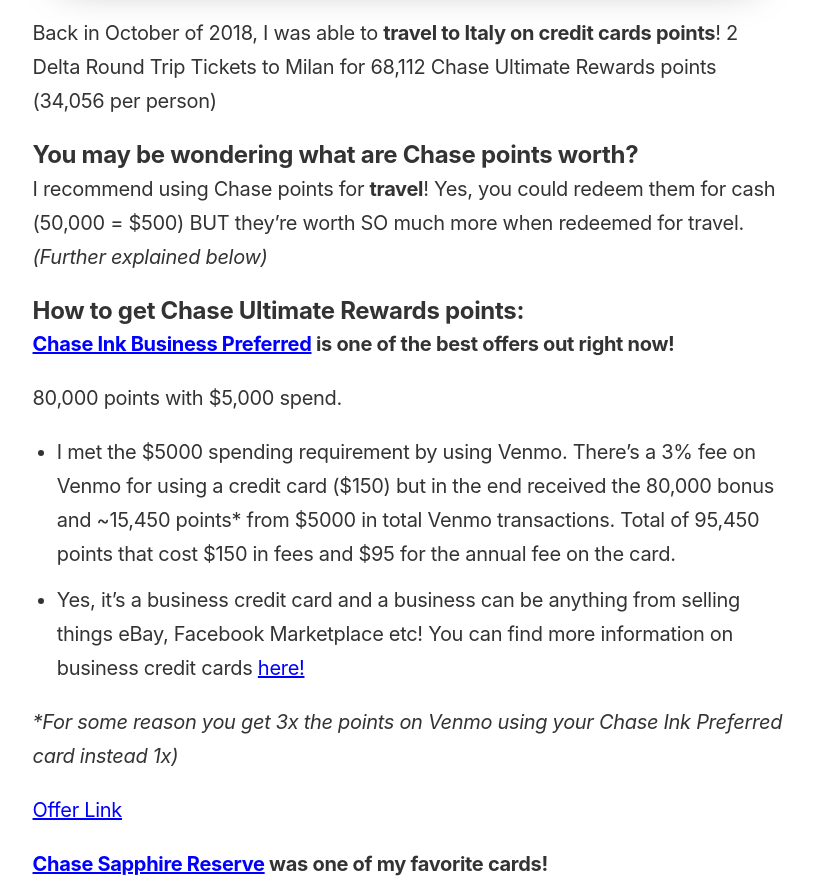
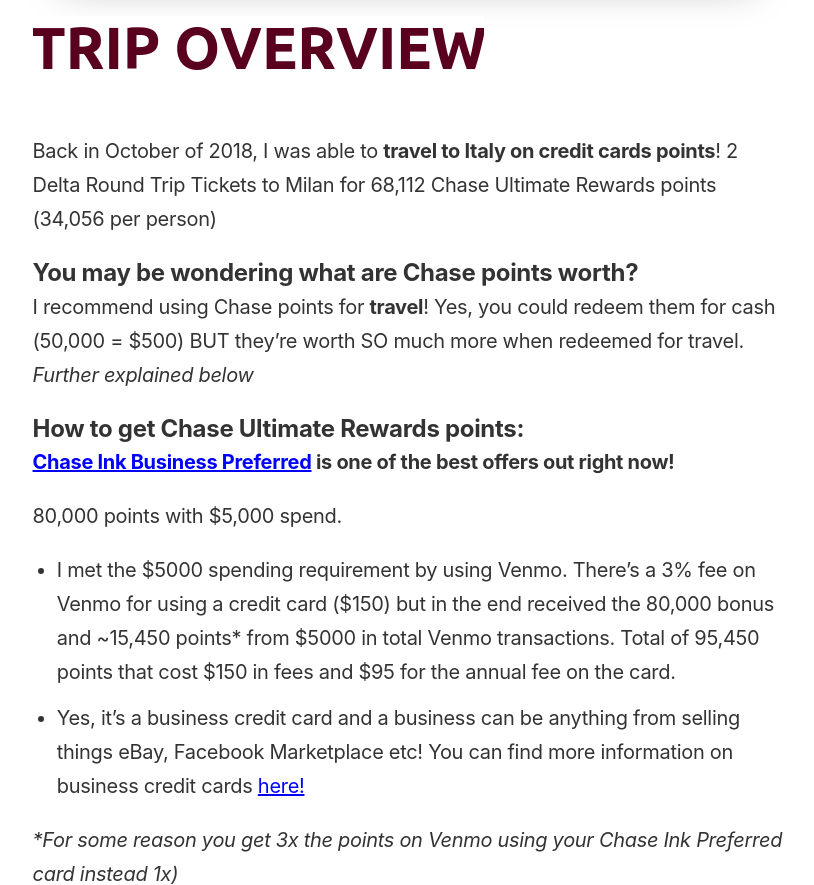
Before and after one commit to ohiosveryown/atldeals, a Jekyll site: the page built from _posts/2019-02-21-milan-slash-florence-slash-rome.markdown, in a window 1280 px wide and 900 px high, scrolled down 861 px, cut to the strip 15-900 px from the top of the window. Shown: the whole strip, without its empty margins (232-1046 px from the left). Built offline with Jekyll 4.4.1, drawn with Linux system fonts in a browser that asks for light colours.

Commit message:
Updated Milan Slash Florence Slash Rome

```diff
--- a/_posts/2019-02-21-milan-slash-florence-slash-rome.markdown
+++ b/_posts/2019-02-21-milan-slash-florence-slash-rome.markdown
@@ -9,11 +9,13 @@
 layout: post
 ---
 
+![Trip Overview.png](/uploads/Trip%20Overview.png)
+
 Back in October of 2018, I was able to **travel to Italy on credit cards points**! 2 Delta Round Trip Tickets to Milan for 68,112 Chase Ultimate Rewards points (34,056 per person)
 
 ## **You may be wondering what are Chase points worth?**
 
-I recommend using Chase points for **travel**! Yes, you could redeem them for cash (50,000 = $500) BUT they're worth SO much more when redeemed for travel. *(Further explained below)*
+I recommend using Chase points for **travel**! Yes, you could redeem them for cash (50,000 = $500) BUT they're worth SO much more when redeemed for travel. *Further explained below*
 
 ## **How to get Chase Ultimate Rewards points:**
 
```
